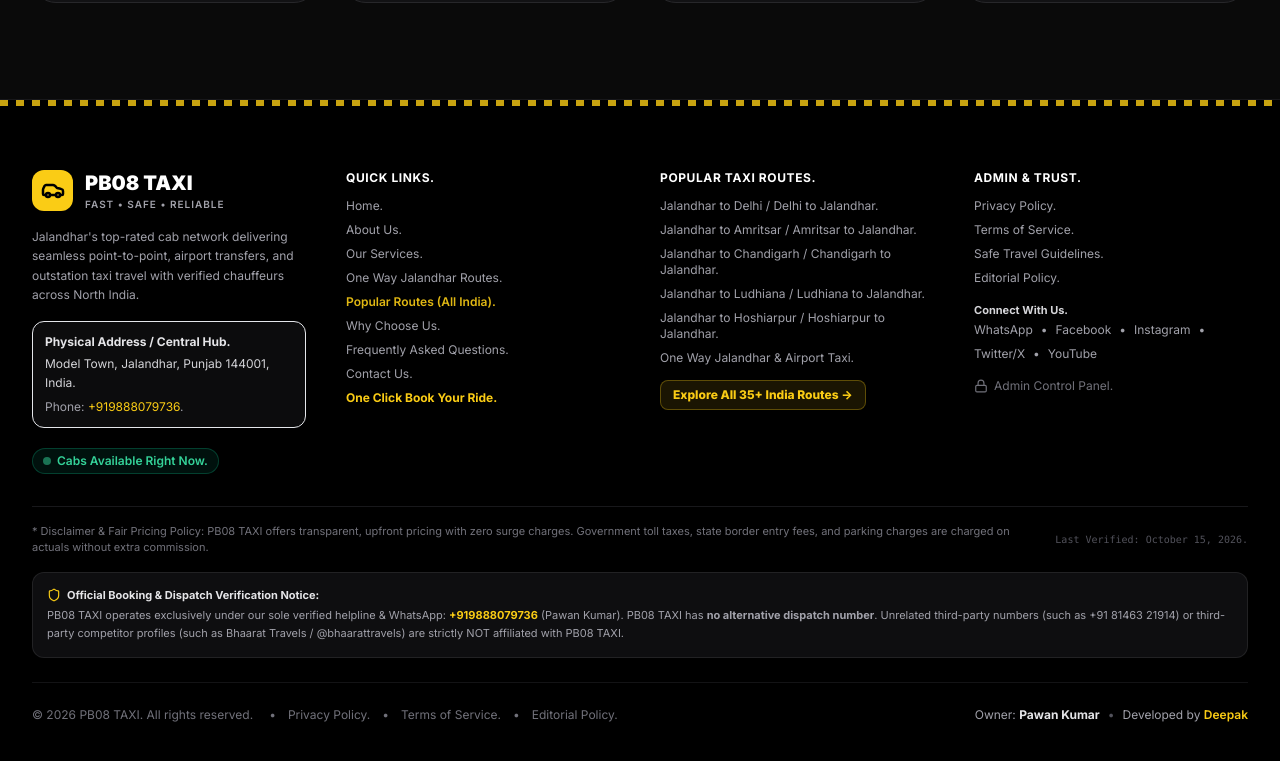
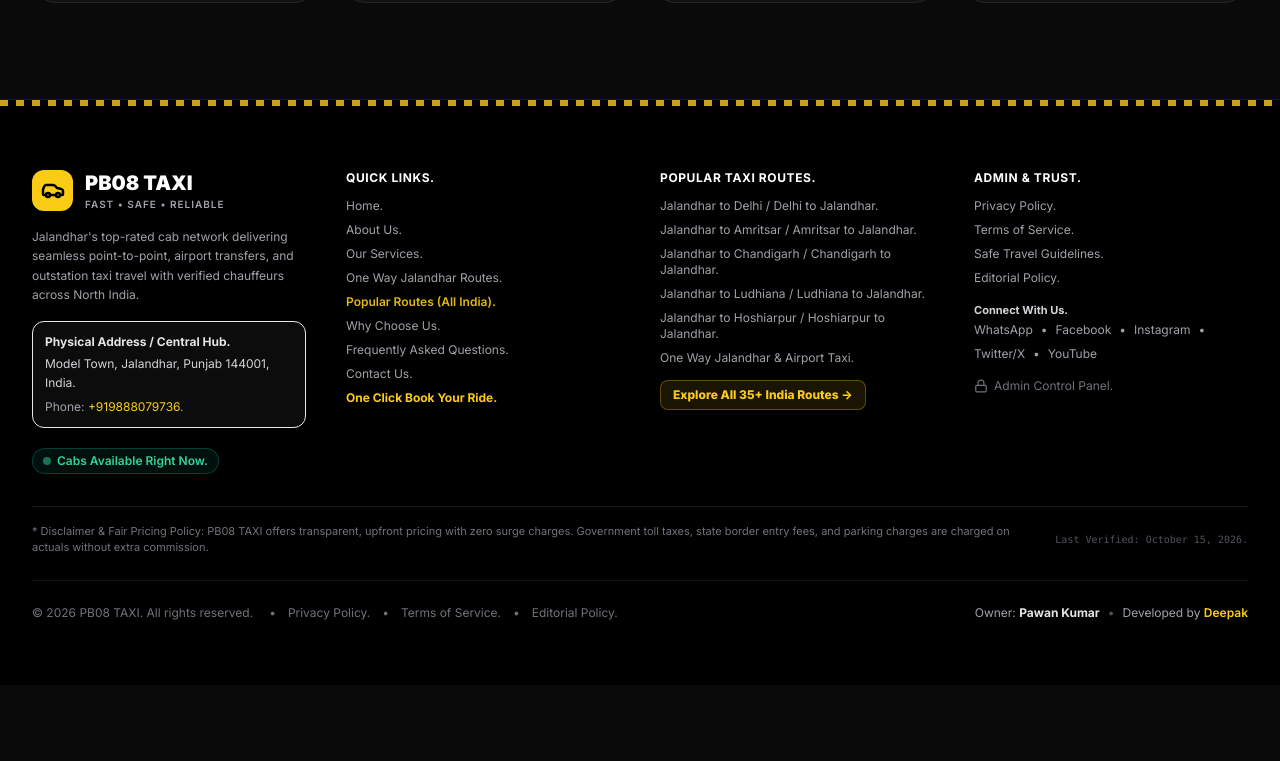
Before and after one commit to pb08taxi/PB08TAXI, a React (Vite) app in the folder frontend/: page / in a window 1280 px wide. Shown: the part 8513-9274 px from the top of the page. After the commit the page ends 9198 px from the top, so only its background shows below. Built offline with nearby package versions, Linux system fonts and the light colour scheme; no server answers; a web font is replaced by a local one.

Commit message:
fix(ui): remove verification notice from visible footer

```diff
--- a/frontend/src/components/Footer.jsx
+++ b/frontend/src/components/Footer.jsx
@@ -207,18 +207,6 @@ export default function Footer({ onOpenBooking }) {
           <time dateTime="2026-10-15" className="text-zinc-600 font-mono text-[10px] whitespace-nowrap">Last Verified: October 15, 2026.</time>
         </div>
 
-        {/* Anti-Impersonation & Official Dispatch Verification Notice */}
-        <div className="mt-4 p-3.5 bg-zinc-900/60 rounded-xl border border-zinc-800/80 text-[11px] text-zinc-400 space-y-1">
-          <p className="font-bold text-zinc-200 flex items-center space-x-1.5">
-            <Shield className="w-3.5 h-3.5 text-taxi-yellow inline" />
-            <span>Official Booking &amp; Dispatch Verification Notice:</span>
-          </p>
-          <p className="leading-relaxed">
-            PB08 TAXI operates exclusively under our sole verified helpline &amp; WhatsApp:{' '}
-            <a href={telLink} className="text-taxi-yellow font-bold hover:underline">{phone}</a> (Pawan Kumar). PB08 TAXI has <strong>no alternative dispatch number</strong>. Unrelated third-party numbers (such as +91 81463 21914) or third-party competitor profiles (such as Bhaarat Travels / @bhaarattravels) are strictly NOT affiliated with PB08 TAXI.
-          </p>
-        </div>
-
         {/* Bottom Bar */}
         <div className="mt-6 pt-6 border-t border-zinc-900/80 flex flex-col sm:flex-row items-center justify-between text-xs text-zinc-500 space-y-4 sm:space-y-0">
           <div className="flex flex-col sm:flex-row items-center space-y-2 sm:space-y-0 sm:space-x-4">
```
